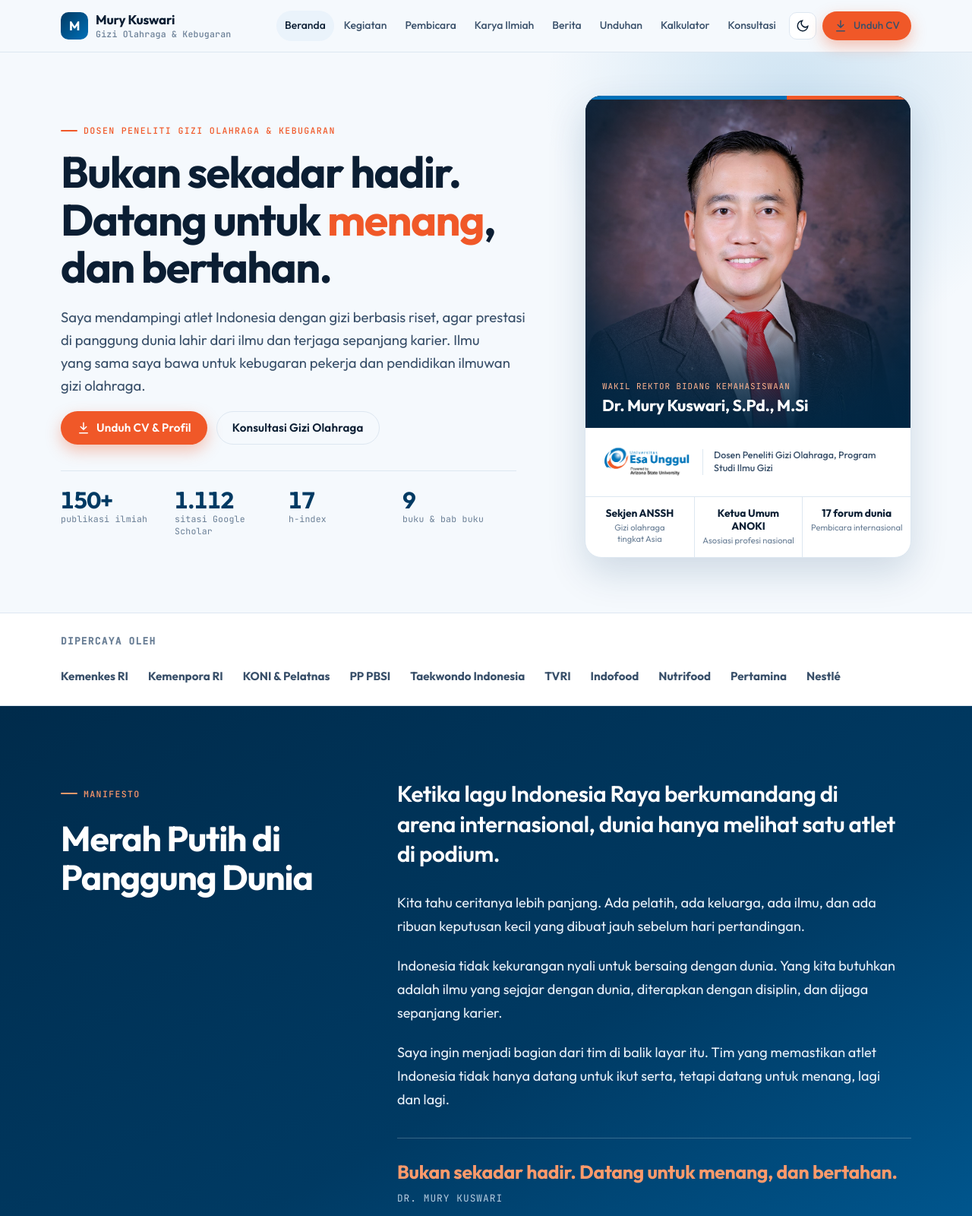
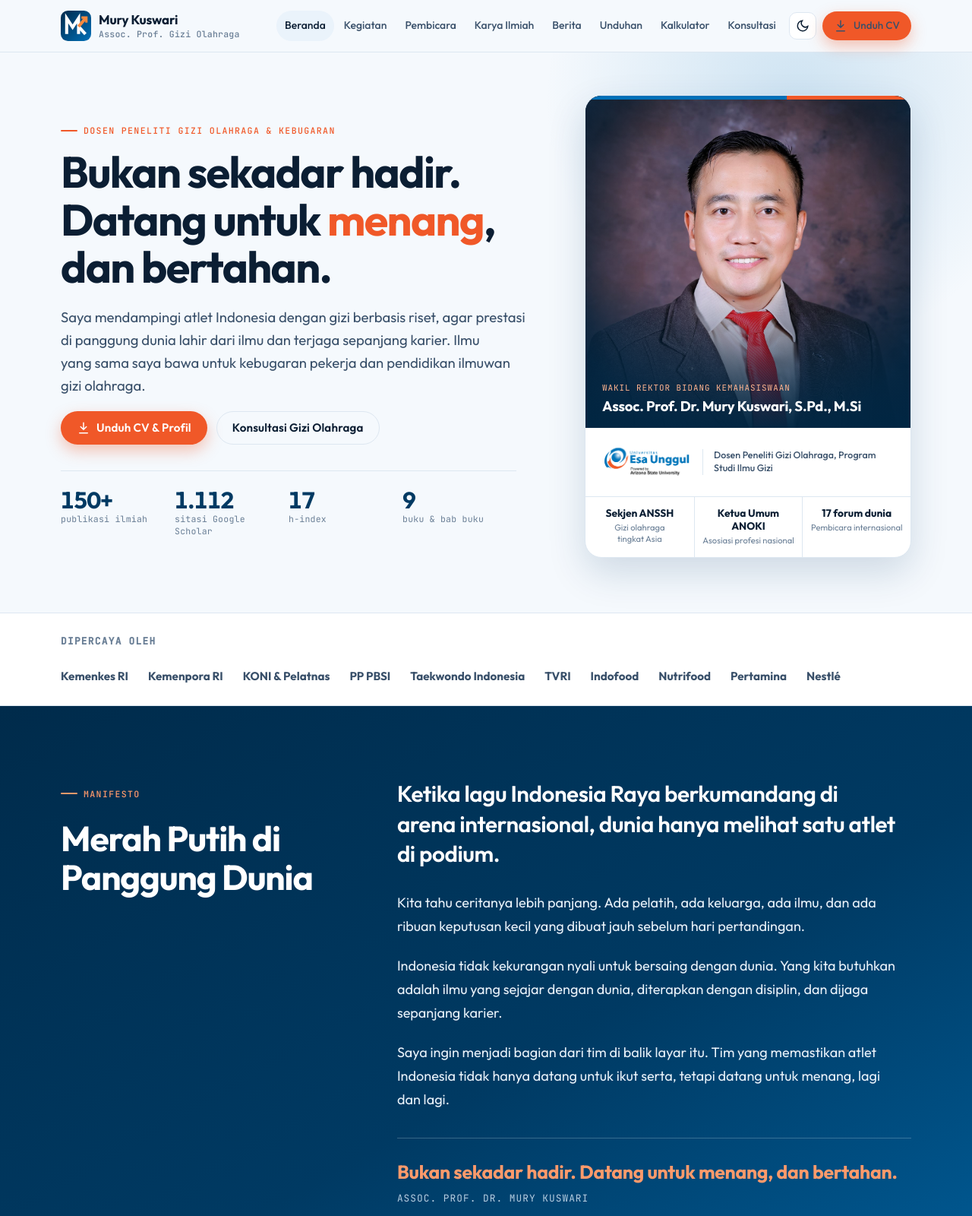
Before and after one commit to murykuswari/murykuswari.com, a plain HTML site: page index.html in a window 1280 px wide. Shown: the top 1600 px of the page at 76% size. Drawn offline with Linux system fonts and the light colour scheme.

Commit message:
Pasang logo MK dan gelar Assoc. Prof.
Co-Authored-By: Claude Opus 5.5 <noreply@anthropic.com>

```diff
--- a/assets/css/style.css
+++ b/assets/css/style.css
@@ -711,3 +711,8 @@ section[id] { scroll-margin-top: 72px; }
   .hc-cred strong { font-size: .78rem; }
 }
 .hc-photo img { position: absolute; left: -7%; top: -1%; width: 114%; height: 114%; max-width: none; object-position: center top; }
+
+/* ===== Logo MK dan nama bergelar ===== */
+.brand-logo { width: 40px; height: 40px; flex: none; }
+.hc-photo figcaption strong { font-size: 1.16rem; line-height: 1.25; text-wrap: balance; }
+.hc-photo figcaption strong span { display: inline; font: inherit; color: inherit; letter-spacing: inherit; text-transform: none; margin: 0; }
--- a/assets/js/input.js
+++ b/assets/js/input.js
@@ -51,7 +51,7 @@
   function autoDesc() {
     const parts = [];
     if (v("judul")) parts.push(`${v("judul")}${v("penyelenggara") ? " yang diselenggarakan " + v("penyelenggara") : ""}${v("tempat") ? " di " + v("tempat") : ""}.`);
-    if (v("peran") || v("topik")) parts.push(`Dr. Mury Kuswari hadir sebagai ${v("peran") || "narasumber"}${v("topik") ? " dengan materi \"" + v("topik") + "\"" : ""}${v("peserta") ? " di hadapan " + v("peserta") : ""}.`);
+    if (v("peran") || v("topik")) parts.push(`Assoc. Prof. Dr. Mury Kuswari hadir sebagai ${v("peran") || "narasumber"}${v("topik") ? " dengan materi \"" + v("topik") + "\"" : ""}${v("peserta") ? " di hadapan " + v("peserta") : ""}.`);
     if (v("pesan")) parts.push(v("pesan").replace(/\.?$/, "."));
     return parts.join(" ");
   }
--- a/assets/js/main.js
+++ b/assets/js/main.js
@@ -46,8 +46,8 @@
     el.innerHTML = `
       <div class="wrap">
         <a class="brand" href="index.html" aria-label="Beranda Mury Kuswari">
-          <span class="brand-mark">M</span>
-          <span>Mury Kuswari<small>Gizi Olahraga &amp; Kebugaran</small></span>
+          <img class="brand-logo" src="assets/img/logo-mk.svg" alt="" width="40" height="40">
+          <span>Mury Kuswari<small>Assoc. Prof. Gizi Olahraga</small></span>
         </a>
         <button class="menu-toggle" aria-label="Buka menu" aria-expanded="false">${ICON.menu}</button>
         <nav class="nav" aria-label="Navigasi utama">
@@ -93,7 +93,7 @@
       <div class="wrap">
         <div class="foot-grid">
           <div>
-            <a class="brand" href="index.html" style="color:#fff"><span class="brand-mark">M</span><span>${S.nama}<small style="color:#9fb3c8">${S.tagline}</small></span></a>
+            <a class="brand" href="index.html" style="color:#fff"><img class="brand-logo" src="assets/img/logo-mk.svg" alt="" width="40" height="40"><span>${S.nama}<small style="color:#9fb3c8">${S.tagline}</small></span></a>
             <p class="foot-sign">Bukan sekadar hadir. Datang untuk menang, dan bertahan.</p>
             <p style="max-width:420px">Menghubungkan riset gizi olahraga dengan prestasi atlet, kebugaran pekerja, dan kesehatan masyarakat Indonesia.</p>
             <a class="foot-ueu" href="https://www.esaunggul.ac.id" target="_blank" rel="noopener"><img src="assets/img/logo-esaunggul.png" alt="Universitas Esa Unggul" width="170" height="96"></a>
--- a/config.js
+++ b/config.js
@@ -3,7 +3,7 @@
  * Ubah nilai di bawah ini tanpa perlu menyentuh kode lain.
  */
 window.SITE = {
-  nama: "Dr. Mury Kuswari, S.Pd., M.Si",
+  nama: "Assoc. Prof. Dr. Mury Kuswari, S.Pd., M.Si",
   namaPendek: "Mury Kuswari",
   tagline: "Dosen Peneliti Gizi Olahraga & Kebugaran",
   jabatan: "Wakil Rektor Bidang Kemahasiswaan, Universitas Esa Unggul",
--- a/index.html
+++ b/index.html
@@ -3,11 +3,11 @@
 <head>
   <meta charset="utf-8">
   <meta name="viewport" content="width=device-width, initial-scale=1">
-  <title>Dr. Mury Kuswari, S.Pd., M.Si | Pakar Gizi Olahraga & Kebugaran</title>
-  <meta name="description" content="Dr. Mury Kuswari, dosen peneliti gizi olahraga dan kebugaran Universitas Esa Unggul, Ketua Umum ANOKI, konsultan gizi atlet nasional dan program wellness korporat. Unduh CV, lihat kegiatan, karya ilmiah, dan kalkulator gizi.">
+  <title>Assoc. Prof. Dr. Mury Kuswari, S.Pd., M.Si | Pakar Gizi Olahraga & Kebugaran</title>
+  <meta name="description" content="Assoc. Prof. Dr. Mury Kuswari, dosen peneliti gizi olahraga dan kebugaran Universitas Esa Unggul, Ketua Umum ANOKI, konsultan gizi atlet nasional dan program wellness korporat. Unduh CV, lihat kegiatan, karya ilmiah, dan kalkulator gizi.">
   <link rel="canonical" href="https://murykuswari.com/">
   <meta property="og:type" content="profile">
-  <meta property="og:title" content="Dr. Mury Kuswari | Pakar Gizi Olahraga & Kebugaran">
+  <meta property="og:title" content="Assoc. Prof. Dr. Mury Kuswari | Pakar Gizi Olahraga & Kebugaran">
   <meta property="og:description" content="Bukan sekadar hadir. Datang untuk menang, dan bertahan. Gizi olahraga berbasis riset untuk atlet Indonesia di panggung dunia.">
   <meta property="og:image" content="https://murykuswari.com/assets/img/mury.jpg">
   <meta property="og:url" content="https://murykuswari.com/">
@@ -17,13 +17,13 @@
   <link rel="preconnect" href="https://fonts.googleapis.com">
   <link rel="preconnect" href="https://fonts.gstatic.com" crossorigin>
   <link href="https://fonts.googleapis.com/css2?family=Outfit:wght@300;400;500;600;700;800&family=JetBrains+Mono:wght@400;500&display=swap" rel="stylesheet">
-  <link rel="stylesheet" href="assets/css/style.css?v=2026b">
+  <link rel="stylesheet" href="assets/css/style.css?v=2026c">
   <script type="application/ld+json">
   {
     "@context": "https://schema.org",
     "@type": "Person",
     "name": "Mury Kuswari",
-    "honorificPrefix": "Dr.",
+    "honorificPrefix": "Assoc. Prof. Dr.",
     "honorificSuffix": "S.Pd., M.Si",
     "jobTitle": "Wakil Rektor Bidang Kemahasiswaan; Dosen Peneliti Gizi Olahraga dan Kebugaran",
     "worksFor": { "@type": "CollegeOrUniversity", "name": "Universitas Esa Unggul", "url": "https://www.esaunggul.ac.id" },
@@ -62,12 +62,12 @@
           </div>
           <div class="stats" id="hero-stats"></div>
         </div>
-        <aside class="hero-card" aria-label="Profil singkat Dr. Mury Kuswari">
+        <aside class="hero-card" aria-label="Profil singkat Assoc. Prof. Dr. Mury Kuswari">
           <figure class="hc-photo">
-            <img src="assets/img/mury.jpg?v=2026b" alt="Potret Dr. Mury Kuswari" width="1400" height="1540" fetchpriority="high">
+            <img src="assets/img/mury.jpg?v=2026b" alt="Potret Assoc. Prof. Dr. Mury Kuswari" width="1400" height="1540" fetchpriority="high">
             <figcaption>
               <span>Wakil Rektor Bidang Kemahasiswaan</span>
-              <strong>Dr. Mury Kuswari, S.Pd., M.Si</strong>
+              <strong>Assoc. Prof. Dr. <span style="white-space:nowrap">Mury Kuswari, S.Pd., M.Si</span></strong>
             </figcaption>
           </figure>
           <a class="hc-ueu" href="https://www.esaunggul.ac.id" target="_blank" rel="noopener">
@@ -107,7 +107,7 @@
           <p>Indonesia tidak kekurangan nyali untuk bersaing dengan dunia. Yang kita butuhkan adalah ilmu yang sejajar dengan dunia, diterapkan dengan disiplin, dan dijaga sepanjang karier.</p>
           <p>Saya ingin menjadi bagian dari tim di balik layar itu. Tim yang memastikan atlet Indonesia tidak hanya datang untuk ikut serta, tetapi datang untuk menang, lagi dan lagi.</p>
           <p class="manifesto-sign">Bukan sekadar hadir. Datang untuk menang, dan bertahan.</p>
-          <p class="manifesto-by">Dr. Mury Kuswari</p>
+          <p class="manifesto-by">Assoc. Prof. Dr. Mury Kuswari</p>
         </div>
       </div>
     </section>
@@ -162,7 +162,7 @@
           <span class="eyebrow">Tentang</span>
           <h2>Dari pelatih olahraga menjadi ilmuwan gizi</h2>
           <blockquote>"Pelatih adalah orang terdekat atlet. Jika pelatih paham gizi, setengah perjuangan prestasi sudah dimenangkan."</blockquote>
-          <p>Dr. Mury Kuswari memulai karier dari Kepelatihan Olahraga FPOK UPI Bandung, kemudian menempuh S2 dan S3 Ilmu Gizi di Fakultas Ekologi Manusia IPB University. Disertasinya meneliti tele-exercise strength dan strength-cardio pada pekerja obesitas, hingga ke tingkat ekspresi gen SIRT1.</p>
+          <p>Assoc. Prof. Dr. Mury Kuswari memulai karier dari Kepelatihan Olahraga FPOK UPI Bandung, kemudian menempuh S2 dan S3 Ilmu Gizi di Fakultas Ekologi Manusia IPB University. Disertasinya meneliti tele-exercise strength dan strength-cardio pada pekerja obesitas, hingga ke tingkat ekspresi gen SIRT1.</p>
           <p>Kini ia memimpin Asosiasi Nutrisionis Olahraga dan Kebugaran Indonesia (ANOKI), menjabat Sekretaris Jenderal Asian Nutrition Society for Sports and Health (ANSSH), serta duduk di Executive Committee Asian Society of Kinesiology.</p>
           <div class="edu">
             <div><strong>S3</strong><span>Ilmu Gizi, Gizi Manusia · FEMA IPB University (2018)</span></div>
@@ -236,7 +236,7 @@
         <div class="cv-band reveal">
           <div style="position:relative;z-index:1">
             <span class="eyebrow" style="color:#ffb98f">Profil Lengkap</span>
-            <h2>Unduh CV &amp; profil Dr. Mury Kuswari</h2>
+            <h2>Unduh CV &amp; profil Assoc. Prof. Dr. Mury Kuswari</h2>
             <p>Untuk undangan narasumber, kerja sama riset, pendampingan atlet, atau program wellness perusahaan. Satu dokumen ringkas berisi pendidikan, jabatan, buku, publikasi, dan penghargaan.</p>
             <div style="display:flex;gap:12px;flex-wrap:wrap">
               <a class="btn btn-primary" data-cv href="#">
```
Also changed, not shown: 404.html (+1 -1 lines), berita.html (+3 -3 lines), gizi.html (+2 -2 lines), input.html (+1 -1 lines), kegiatan.html (+3 -3 lines), pembicara.html (+5 -5 lines), publikasi.html (+4 -4 lines), unduhan.html (+3 -3 lines), assets/img/favicon.svg, assets/img/logo-mk.svg (added), 1 other file.
